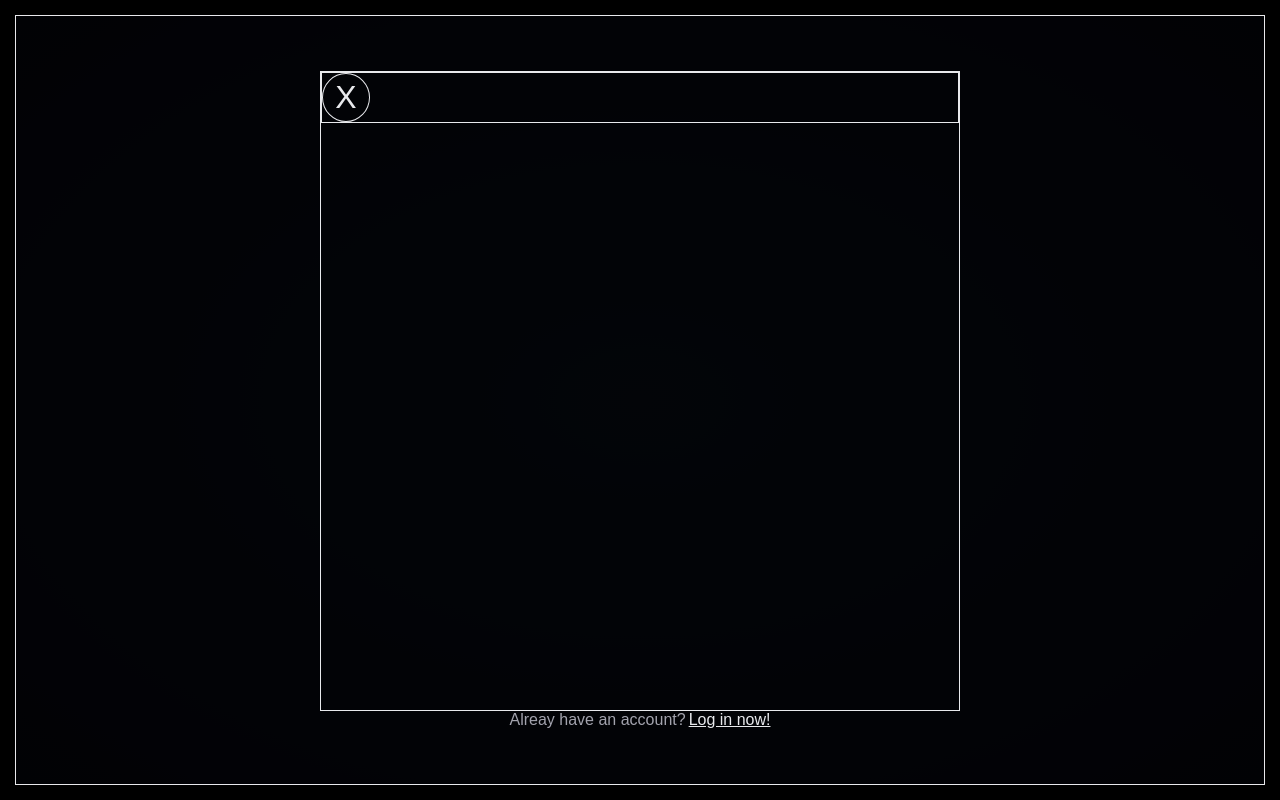
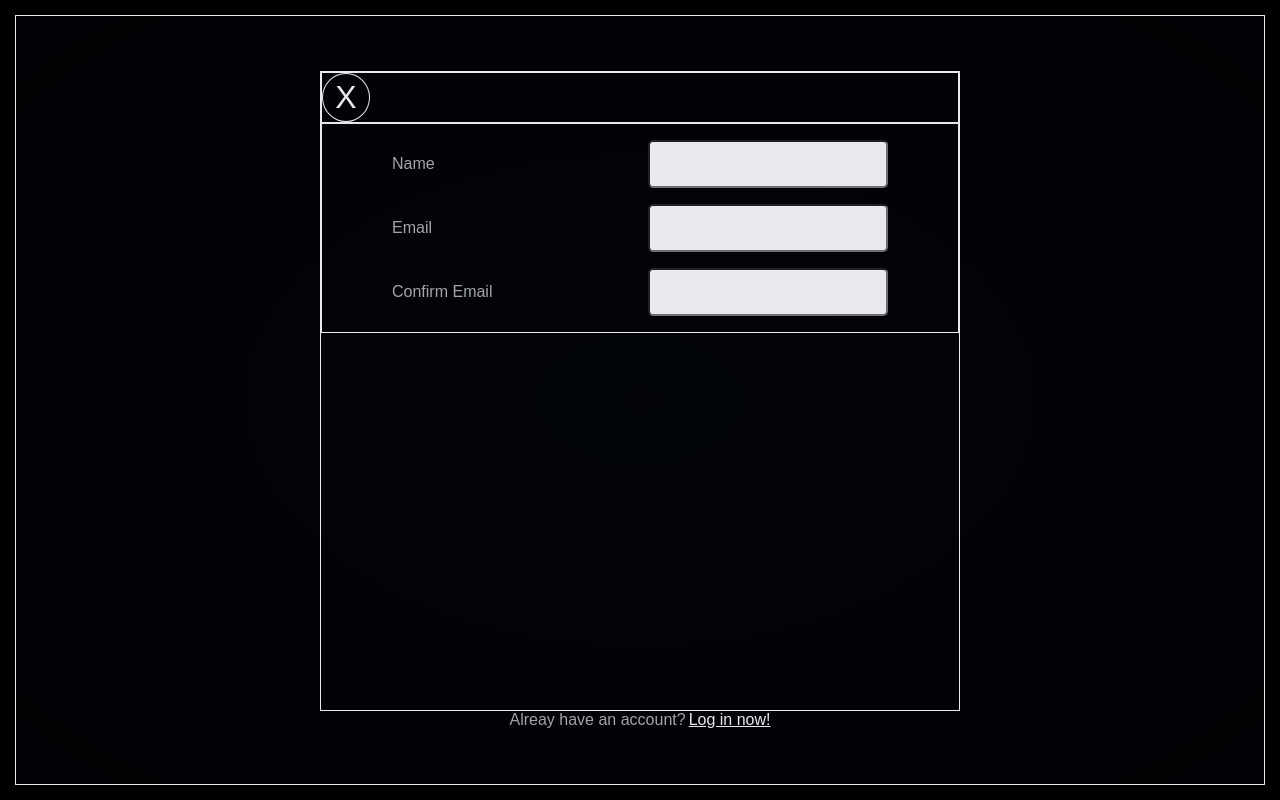
Before and after one commit to EdRafCas/socialnetwork_app, a React (Create React App) app: page /Registration in a window 1280 px wide. Built offline with nearby package versions, Linux system fonts and the light colour scheme; what webfontloader would draw is missing.

Commit message:
css changes

```diff
--- a/src/Components/LoginPage.js
+++ b/src/Components/LoginPage.js
@@ -2,7 +2,7 @@ import React,{useState} from 'react';
 import styled from 'styled-components';
 import theme from '../Theme';
 import {Link}from 'react-router-dom'
-import {InputContainer, LoginForm, UsernameInput, PasswordInput} from '../Elements/ElementsFormulary'
+import {InputContainer, Formulary, FormularyInput, PasswordInput} from '../Elements/ElementsFormulary'
 
 import ProfileImage from '../img/profile_img.png'
 
@@ -107,7 +107,6 @@ const AccountManagement = styled.div`
   gap:1rem;
   border:solid ${theme.BorderColor} 1px;
 `
-
 const ButtonContainer=styled.div`
   display:flex;
   flex-direction:row;
@@ -250,9 +249,9 @@ const LoginPage = ({timeline, changeTimeline, changeRegistration}) => {
       </Timeline>
       <AccountManagement>
         {autorizacion === false ?
-          <LoginForm onSubmit={handleSubmit}>
+          <Formulary onSubmit={handleSubmit}>
             <InputContainer>
-              <UsernameInput
+              <FormularyInput
                 type="text"
                 name="username"
                 id="username"
@@ -262,7 +261,7 @@ const LoginPage = ({timeline, changeTimeline, changeRegistration}) => {
               />
             </InputContainer>
             <InputContainer>
-              <PasswordInput
+              <FormularyInput
                 type="password"
                 name="password"
                 id="password"
@@ -275,7 +274,7 @@ const LoginPage = ({timeline, changeTimeline, changeRegistration}) => {
             </ButtonContainer>
             <SignUpContainer><p>You don't own an account?</p><SignUp to="/Registration">Sign up now!</SignUp>
             </SignUpContainer>
-          </LoginForm>
+          </Formulary>
         :
         <CreateMessageForm onSubmit={addToTimeline}>
           <HeaderUser>
--- a/src/Components/SignUp.js
+++ b/src/Components/SignUp.js
@@ -1,6 +1,7 @@
 import React from 'react';
 import styled from 'styled-components';
-import {Link}from 'react-router-dom'
+import {Link}from 'react-router-dom';
+import {InputContainer, Formulary, FormularyInput, PasswordInput}  from '../Elements/ElementsFormulary'
 
 
 const RegistrationContainer =styled.div`
@@ -17,20 +18,27 @@ const RegistrationContainer =styled.div`
       background:Black;
       opacity:0.9;
 `
-const RegistrationFormulary=styled.form`
-
+const RegistrationBox=styled.div`
       display:flex;
       flex-direction:column;
       border: solid white 1px;
       width:40rem;
       height:40rem;
-
+`
+const RegistrationInputContainer=styled.div`
+      display:grid;
+      grid-template-columns: repeat(1, 1fr 1fr);
+      justify-content: center;
+      align-items:center;
+      height:3rem;
+      gap:1rem;
 `
 const RedirectContainer=styled.div`
       display:flex;
       flex-direction:row;
       gap:3px;
 `
+
 
 const LogInNow =styled(Link)`
       color:white;
@@ -46,7 +54,6 @@ const ButtonContainer=styled.div`
 const ReturnToLogin=styled(Link)`
       display:flex;
       flex-direction:row;
-
       justify-content:center;
       width:3rem;
       font-size:2rem;
@@ -65,12 +72,32 @@ const RegistrationPage = () => {
       return (
             <RegistrationContainer>
                   <>
-                  <RegistrationFormulary>
+                  <RegistrationBox>
                         <ButtonContainer>
                            <ReturnToLogin to="/">X</ReturnToLogin>
                         </ButtonContainer>
+                        <Formulary>
+                              <RegistrationInputContainer>
+                                    <p>Name</p>
+                                    <FormularyInput>
 
-                  </RegistrationFormulary>
+                                    </FormularyInput>
+                              </RegistrationInputContainer>
+                              <RegistrationInputContainer>
+                                    <p>Email</p>
+                                    <FormularyInput>
+
+                                    </FormularyInput>
+                              </RegistrationInputContainer>
+                              <RegistrationInputContainer>
+                                    <p>Confirm Email</p>
+                                    <FormularyInput>
+
+                                    </FormularyInput>
+                              </RegistrationInputContainer>
+                        </Formulary>
+
+                  </RegistrationBox>
                   <RedirectContainer><p>Alreay have an account?</p><LogInNow to={"/"}>Log in now!</LogInNow></RedirectContainer>
                   </>
 
--- a/src/Elements/ElementsFormulary.js
+++ b/src/Elements/ElementsFormulary.js
@@ -3,13 +3,14 @@ import theme from '../Theme'
 
 const InputContainer =styled.div`
   display:flex;
-  height:3rem;
+  height:auto;
   justify-content:center;
   flex-direction:row;
   gap:1rem;
 
+
 `
-const LoginForm =styled.form`
+const Formulary =styled.form`
   display:flex;
   flex-direction:column;
   align-items:center;
@@ -18,11 +19,12 @@ const LoginForm =styled.form`
   padding:1rem;
 
 `
-const UsernameInput =styled.input`
+const FormularyInput =styled.input`
   padding-left:5px;
   border-radius:5px;
   width:15rem;
   /* border:solid ${theme.BorderColor} 1px; */
+  height:3rem;
 `
 const PasswordInput =styled.input`
   padding-left:5px;
@@ -30,5 +32,11 @@ const PasswordInput =styled.input`
   width:15rem;
   /* border:solid ${theme.BorderColor} 1px; */
 `
+const EmailInput =styled.input`
+  padding-left:5px;
+  border-radius:5px;
+  width:15rem;
+  /* border:solid ${theme.BorderColor} 1px; */
+`
 
-export {InputContainer, LoginForm, UsernameInput, PasswordInput} ;
+export {InputContainer, Formulary, FormularyInput, PasswordInput} ;
```
Lines whose indentation alone changed are shown as unchanged.
